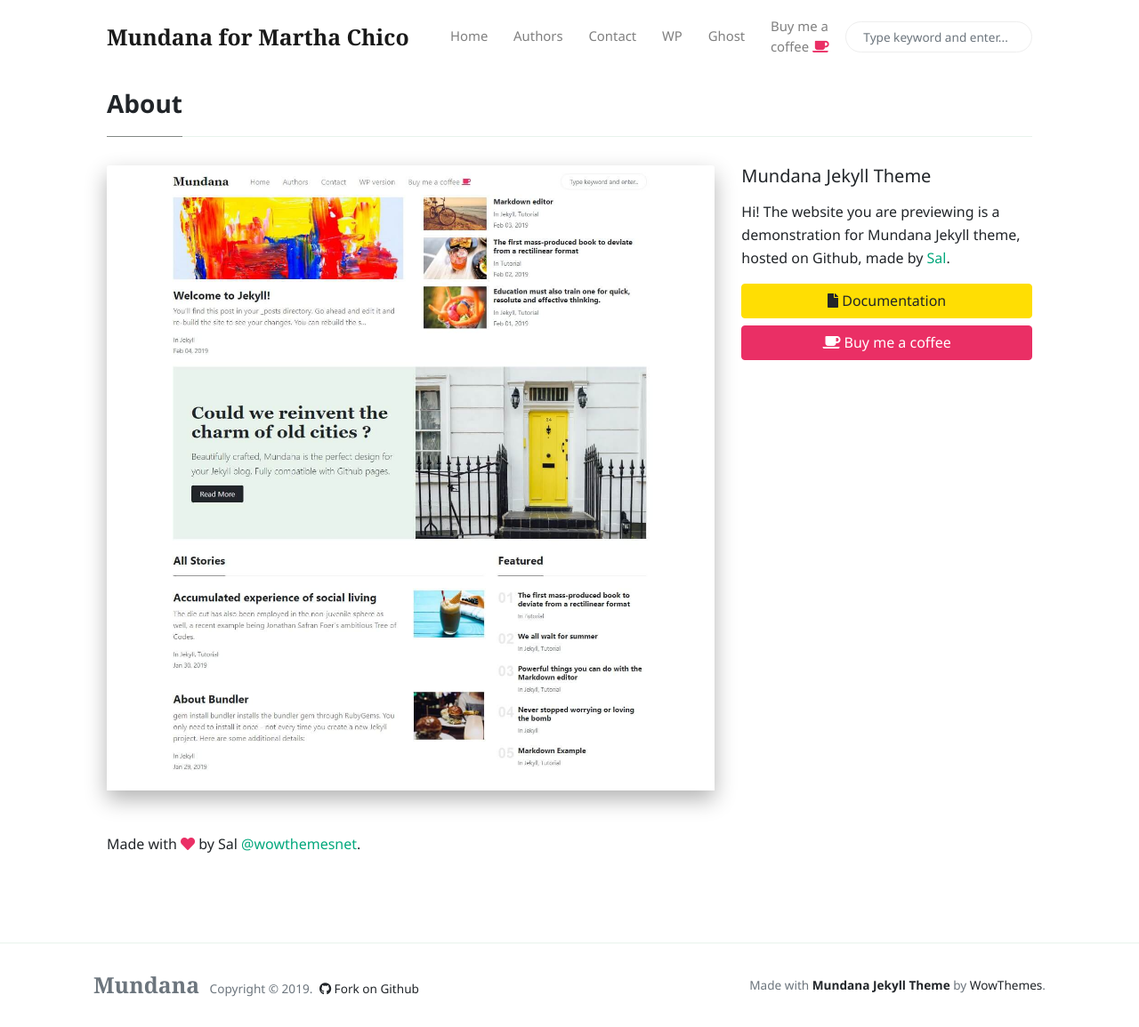
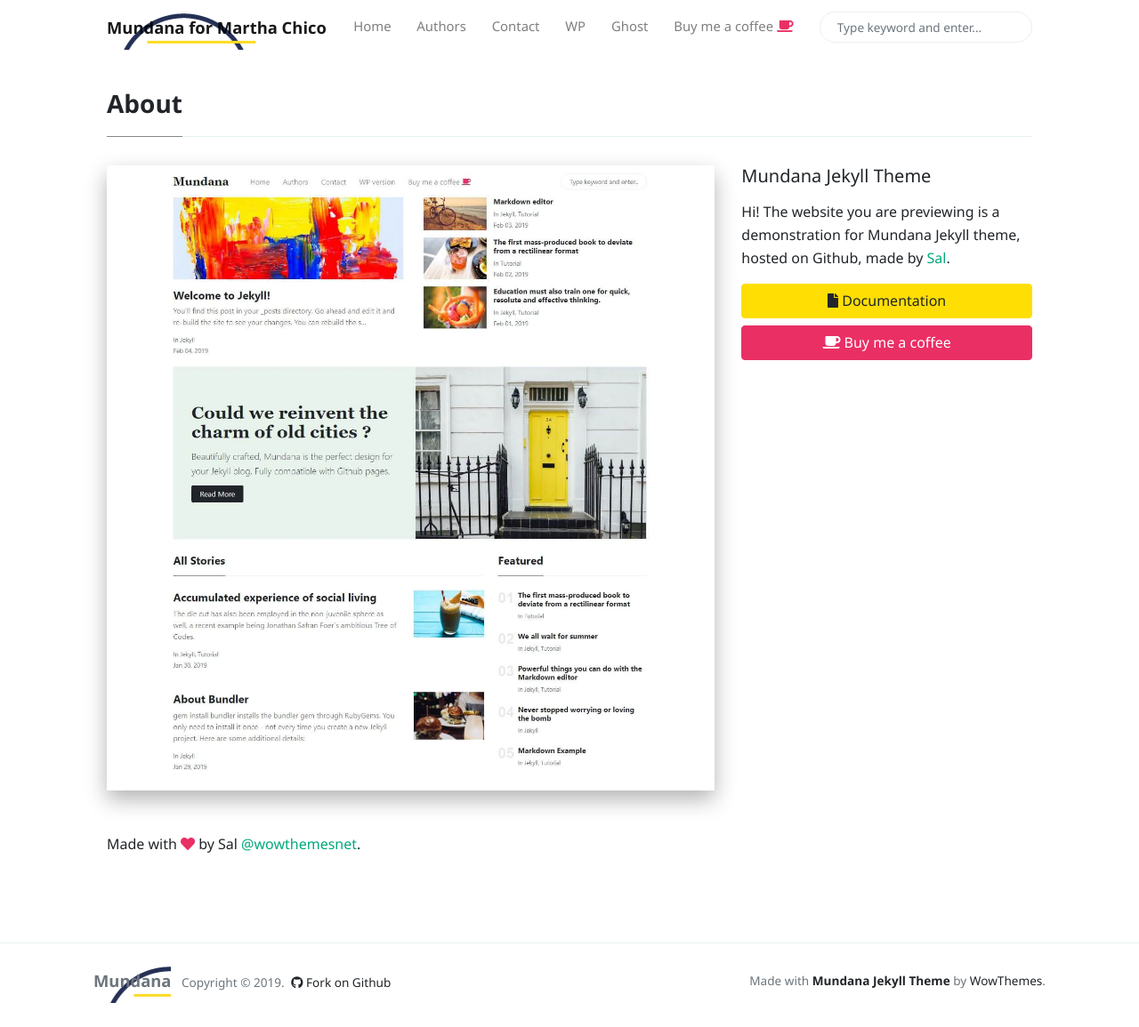
Before and after one commit to jorgejcocompech/marthac, a Jekyll site: the page built from _pages/about.md, in a window 1280 px wide and 1155 px high. Shown: the whole window at 89% size. Built offline with Jekyll 4.4.1, drawn with Linux system fonts in a browser that asks for light colours; nearby versions of some CDN libraries; comment, search, counter and statistics services are not loaded.

Commit message:
Update theme.css

```diff
--- a/assets/css/theme.css
+++ b/assets/css/theme.css
@@ -1,3 +1,6 @@
+/* @override
+	https://jorgejcocompech.github.io/marthachico/assets/css/theme.css */
+
 /*!
  * Mundana Jekyll Theme (https://www.wowthemes.net/mundana-jekyll-theme/)
  */
@@ -203,10 +206,9 @@ a.text-dark:hover {
 	color:#fff !important;
 }
 .navbar-brand {
-	margin-right:2rem;
-	font-size:1.55rem;
-    font-family:"Georgia","Times New Roman",serif;
+  background: url(https://github.com/jorgejcocompech/marthac/blob/imgbot/assets/images/logotipo.png) no-repeat fixed;
 }
+
 .dropdown-item {
 	font-weight:400;
 }
```
